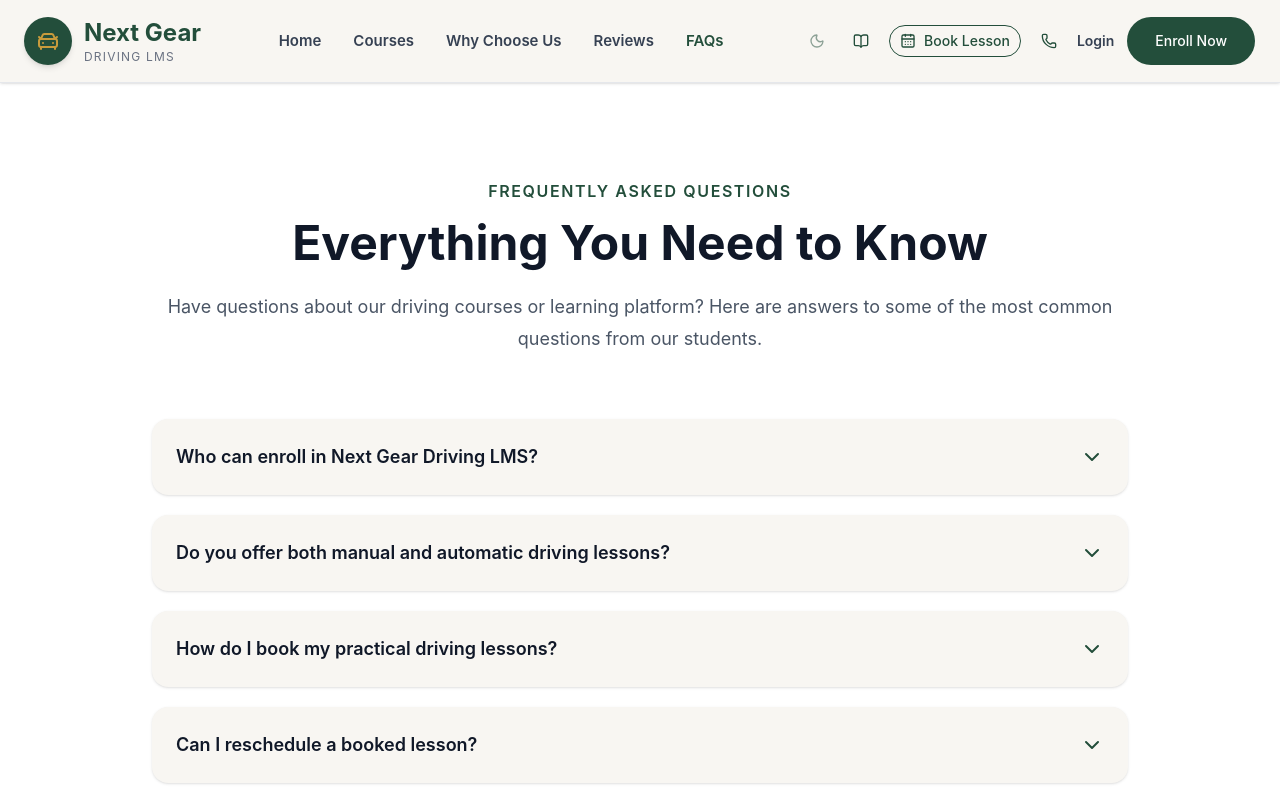
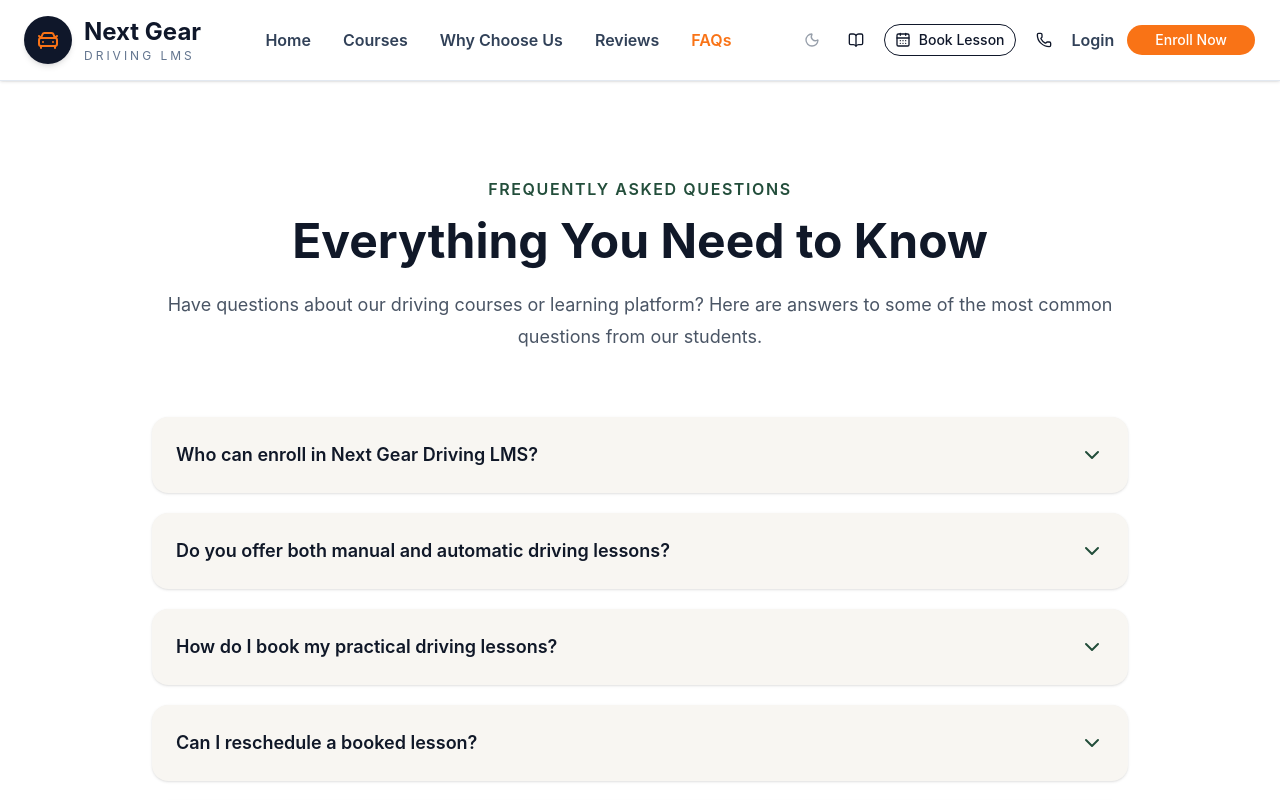
Before and after one commit to derrickweru73/next-gear-driving, a React (Vite) app: page /faq in a window 1280 px wide. Shown: the top 800 px of the page. Built offline with nearby package versions, Linux system fonts and the light colour scheme.

Commit message:
feat: redesign the ui with deep navy and safety orange theme

```diff
--- a/src/components/Navbar.jsx
+++ b/src/components/Navbar.jsx
@@ -12,34 +12,35 @@ const navLinks = [
 
 const Navbar = () => {
   return (
-    <nav className="sticky top-0 z-50 w-full bg-[#F8F6F2]/95 backdrop-blur-md border-b border-gray-200 shadow-sm">
-      <div className="max-w-7xl mx-auto flex items-center justify-between px-6 py-4">
+    <nav className="sticky top-0 z-50 w-full bg-white border-b border-slate-200 shadow-sm">
+      <div className="max-w-7xl mx-auto px-6 py-4 flex items-center justify-between">
         {/* Logo */}
         <Link to="/" className="flex items-center gap-3">
-          <div className="w-12 h-12 rounded-full bg-[#234E3B] flex items-center justify-center shadow-md">
-            <CarFront className="w-6 h-6 text-[#C89B3C]" />
+          <div className="w-12 h-12 rounded-full bg-[#0F172A] flex items-center justify-center shadow-md">
+            <CarFront className="w-6 h-6 text-[#F97316]" />
           </div>
 
           <div>
-            <h1 className="text-2xl font-bold text-[#234E3B]">Next Gear</h1>
+            <h1 className="text-2xl font-bold text-[#0F172A]">Next Gear</h1>
 
-            <p className="text-xs text-gray-500 uppercase tracking-widest">
+            <p className="text-xs uppercase tracking-[3px] text-slate-500">
               Driving LMS
             </p>
           </div>
         </Link>
 
-        {/* Navigation Links */}
+        {/* Navigation */}
+
         <div className="hidden lg:flex items-center gap-8">
           {navLinks.map((link) => (
             <NavLink
               key={link.name}
               to={link.path}
               className={({ isActive }) =>
-                `text-[15px] font-semibold transition-all duration-300 ${
+                `font-semibold transition duration-300 ${
                   isActive
-                    ? "text-[#234E3B]"
-                    : "text-gray-700 hover:text-[#C89B3C]"
+                    ? "text-[#F97316]"
+                    : "text-slate-700 hover:text-[#F97316]"
                 }`
               }
             >
@@ -49,61 +50,51 @@ const Navbar = () => {
         </div>
 
         {/* Right Section */}
+
         <div className="flex items-center gap-3">
-          {/* Theme */}
-          <Button
-            variant="ghost"
-            size="icon"
-            disabled
-            className="rounded-full hover:bg-green-100"
-          >
-            <Moon className="w-5 h-5 text-[#234E3B]" />
+          <Button variant="ghost" size="icon" disabled className="rounded-full">
+            <Moon className="w-5 h-5 text-slate-700" />
           </Button>
 
-          {/* Courses */}
           <Link to="/courses">
             <Button
               variant="ghost"
               size="icon"
-              className="rounded-full hover:bg-green-100"
+              className="rounded-full hover:bg-slate-100"
             >
-              <BookOpen className="w-5 h-5 text-[#234E3B]" />
+              <BookOpen className="w-5 h-5 text-[#0F172A]" />
             </Button>
           </Link>
 
-          {/* Book Lesson */}
           <Link to="/booking">
             <Button
               variant="outline"
-              className="hidden xl:flex items-center gap-2 rounded-full border-[#234E3B] text-[#234E3B] hover:bg-[#234E3B] hover:text-white"
+              className="hidden xl:flex items-center gap-2 border-[#0F172A] text-[#0F172A] hover:bg-[#0F172A] hover:text-white rounded-full"
             >
               <CalendarDays className="w-4 h-4" />
               Book Lesson
             </Button>
           </Link>
 
-          {/* Contact */}
           <Link to="/contact">
             <Button
               variant="ghost"
               size="icon"
-              className="rounded-full hover:bg-green-100"
+              className="rounded-full hover:bg-slate-100"
             >
-              <Phone className="w-5 h-5 text-[#234E3B]" />
+              <Phone className="w-5 h-5 text-[#0F172A]" />
             </Button>
           </Link>
 
-          {/* Login */}
           <Link
             to="/login"
-            className="hidden md:block text-sm font-semibold text-gray-700 hover:text-[#234E3B] transition"
+            className="hidden md:block font-semibold text-slate-700 hover:text-[#F97316]"
           >
             Login
           </Link>
 
-          {/* Register */}
           <Link to="/register">
-            <Button className="bg-[#234E3B] hover:bg-[#18382A] text-white rounded-full px-7 py-6">
+            <Button className="bg-[#F97316] hover:bg-[#EA580C] text-white rounded-full px-7">
               Enroll Now
             </Button>
           </Link>
```
